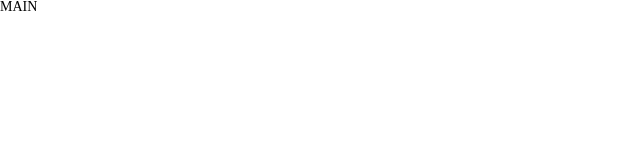
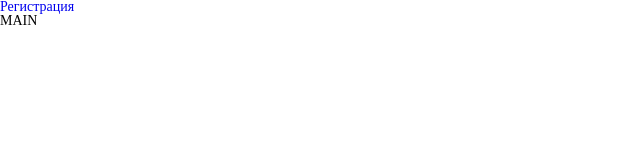
Before and after one commit to SergeyFF3/Forms-And-Validation, a React (Vite) app: page / in a window 1280 px wide. Shown: the top 160 px of the page, without its empty margins (0-640 px from the left). Built offline with nearby package versions, Linux system fonts and the light colour scheme.

Commit message:
added navbar

```diff
--- a/src/App.tsx
+++ b/src/App.tsx
@@ -1,4 +1,10 @@
 import './App.css';
+import { Navbar } from './components/Navbar';
 import { AppRouter } from './provider';
 
-export const App = () => <AppRouter />;
+export const App = () => (
+  <>
+    <Navbar />
+    <AppRouter />
+  </>
+);
--- /dev/null
+++ b/src/components/Navbar/index.ts
@@ -0,0 +1 @@
+export { Navbar } from './ui/Navbar';
--- /dev/null
+++ b/src/components/Navbar/model/selector/getNavbarList.tsx
@@ -0,0 +1,11 @@
+export interface INavbarList {
+  text: string;
+  path: string;
+}
+
+export const NavbarList: INavbarList[] = [
+  {
+    path: '/reg',
+    text: 'Регистрация',
+  },
+];
--- /dev/null
+++ b/src/components/Navbar/ui/Navbar.tsx
@@ -0,0 +1,18 @@
+import { Link } from 'react-router-dom';
+import { NavbarList } from '../model/selector/getNavbarList';
+
+export const Navbar = () => (
+  <header>
+    <menu>
+      <ul>
+        {NavbarList.map((item) => (
+          <li>
+            <Link key={item.path} to={item.path}>
+              {item.text}
+            </Link>
+          </li>
+        ))}
+      </ul>
+    </menu>
+  </header>
+);
```
